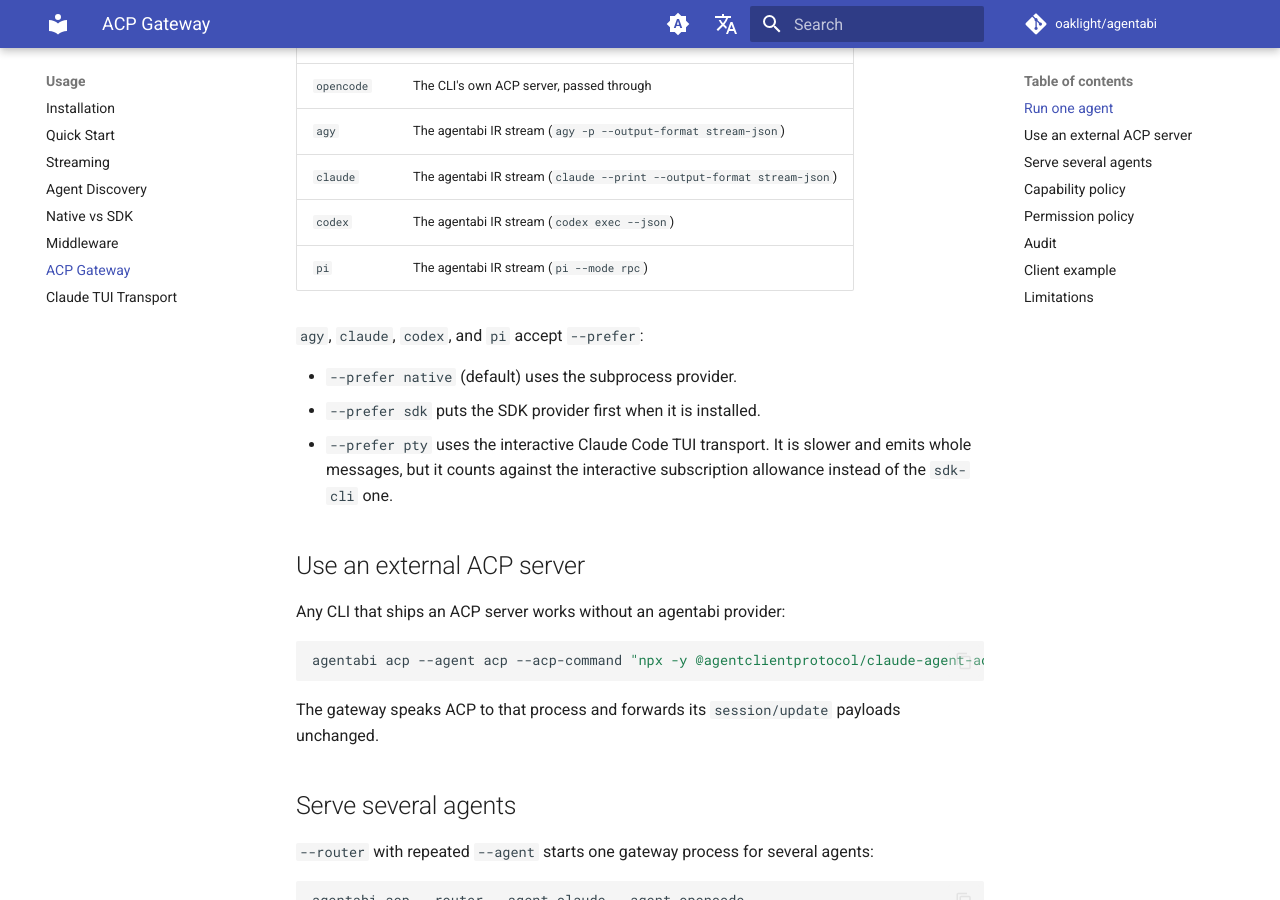
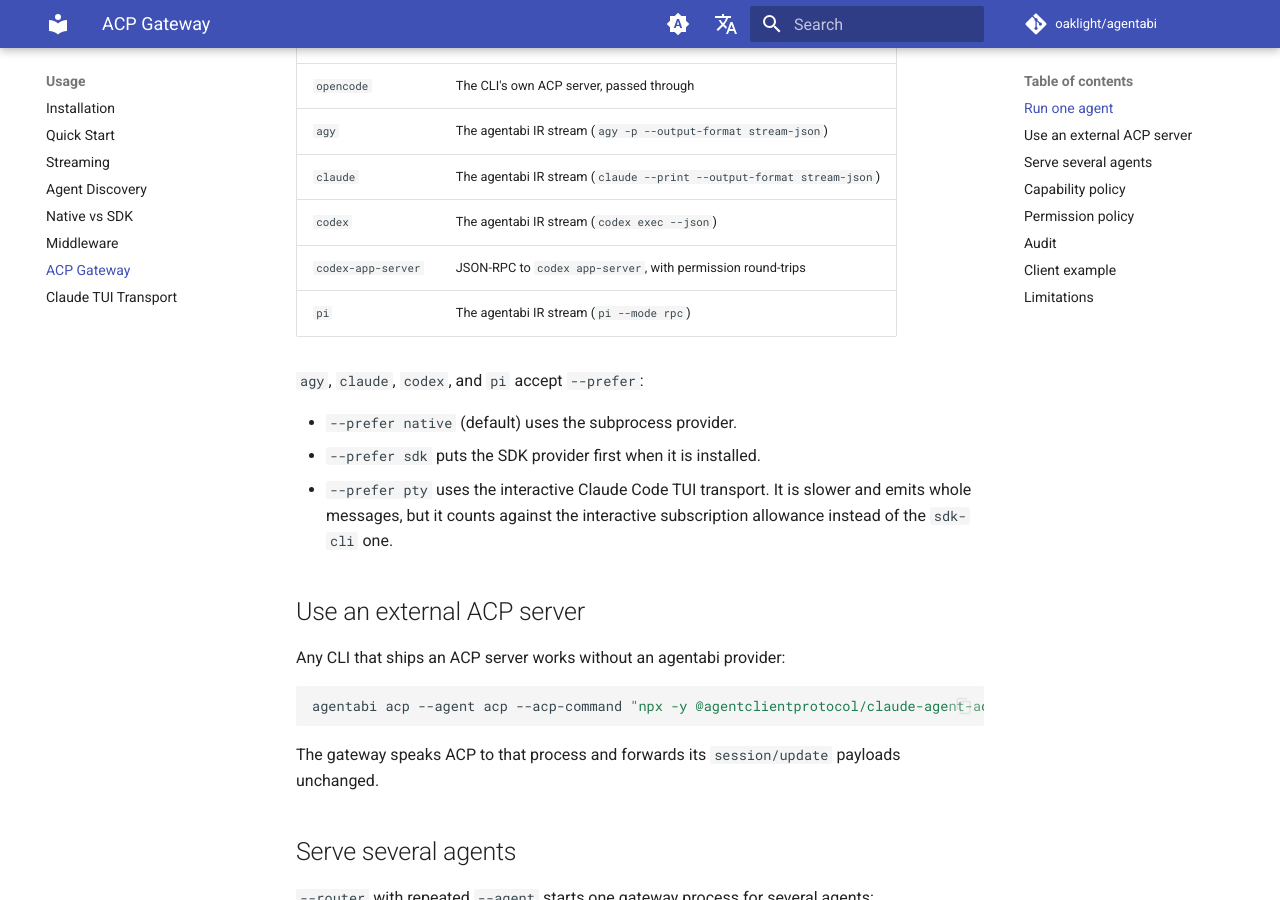
Before and after one commit to Oaklight/agentabi, an MkDocs documentation site: the page built from docs/usage/acp.md, in a window 1280 px wide and 900 px high, scrolled down 434 px. Built offline with MkDocs 1.6.1 and Material for MkDocs 9.7.7, drawn with Linux system fonts in a browser that asks for light colours; comment, search, counter and statistics services are not loaded.

Commit message:
docs: list the codex app-server backend

```diff
--- a/docs/usage/acp.md
+++ b/docs/usage/acp.md
@@ -14,6 +14,7 @@
 | `agy` | The agentabi IR stream (`agy -p --output-format stream-json`) |
 | `claude` | The agentabi IR stream (`claude --print --output-format stream-json`) |
 | `codex` | The agentabi IR stream (`codex exec --json`) |
+| `codex-app-server` | JSON-RPC to `codex app-server`, with permission round-trips |
 | `pi` | The agentabi IR stream (`pi --mode rpc`) |
 
 `agy`, `claude`, `codex`, and `pi` accept `--prefer`:
```
